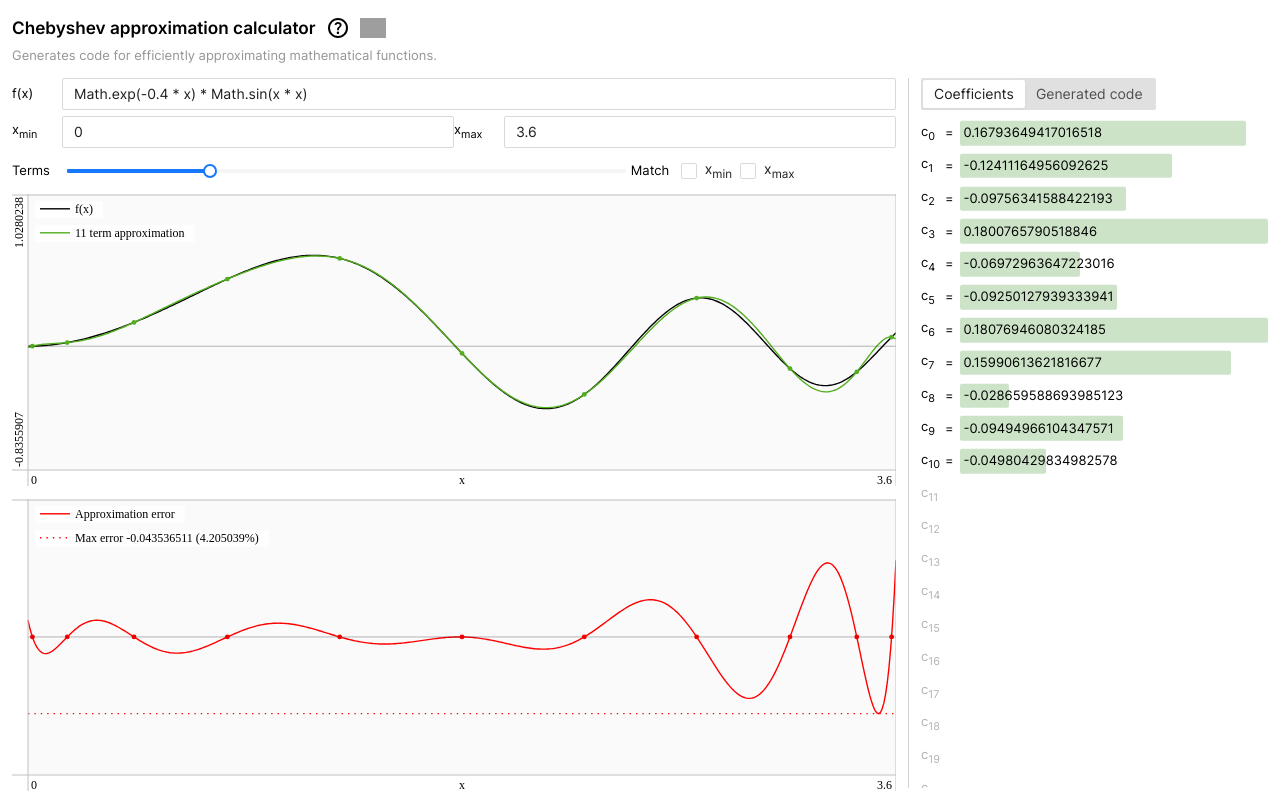
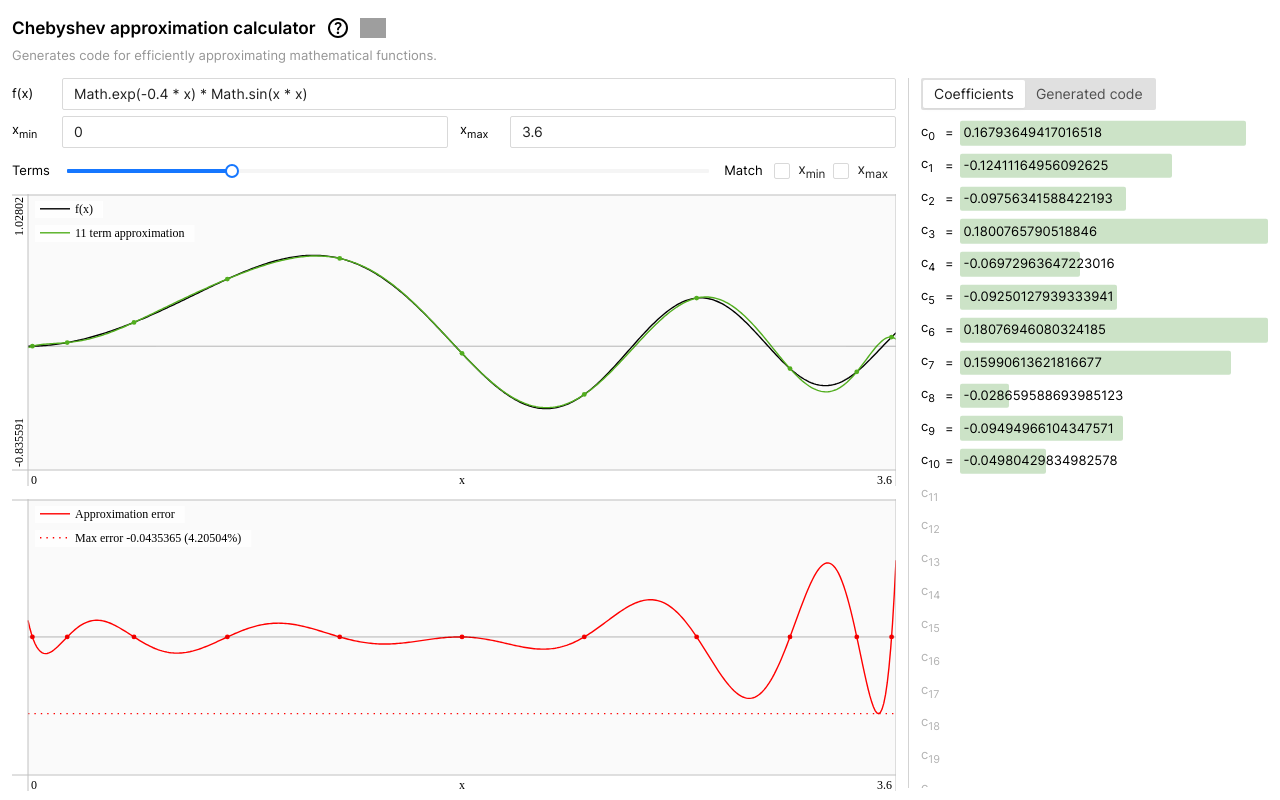
Before and after one commit to stuffmatic/chebyshev-calculator, a React (Vite) app: page / in a window 1280 px wide. Built offline with nearby package versions, Linux system fonts and the light colour scheme; grey boxes are pictures that could not be loaded.

Commit message:
layout fixes

```diff
--- a/src/App.tsx
+++ b/src/App.tsx
@@ -220,8 +220,6 @@ const App = () => {
             points: [
               { x: xMin, y: maxError }, { x: xMax, y: maxError }
             ]
-
-
           }
         ]
       }
@@ -278,16 +276,18 @@ const App = () => {
               <Input style={{ flex: 1 }} status={targetFunctionStringIsValid ? undefined : "error"} value={targetFunctionString} onChange={e => setTargetFunctionString(e.target.value)} placeholder="f(x) as a valid javascript expression" />
             </div>
 
-            <div id="x-min-input">
+            <div id="x-range-inputs-container">
+              <div id="x-min-input" >
                 <ControlLabel><span>x<sub>min</sub></span></ControlLabel>
                 <NumberInput value={xMin} valueIsValid={xMin < xMax} onChange={(value) => setXMin(value)} />
               </div>
-
               <div id="x-max-input">
                 <ControlLabel><span>x<sub>max</sub></span></ControlLabel>
                 <NumberInput value={xMax} valueIsValid={xMin < xMax} onChange={(value) => setXMax(value)} />
               </div>
+            </div>
 
+            <div id="order-slider-container">
               <div id="order-slider">
                 <ControlLabel>Terms</ControlLabel>
                 <Slider tooltip={{ open: false }} style={{ width: "100%" }} min={1} max={maxNumTerms} value={numTerms} onChange={e => setNumTerms(e)} />
@@ -296,6 +296,7 @@ const App = () => {
                 <ControlLabel>Match</ControlLabel>
                 <Checkbox disabled={numTerms <= 1} checked={matchLeft} onChange={() => setMatchLeft((prev) => !prev)}><span>x<sub>min</sub></span></Checkbox>
                 <Checkbox disabled={numTerms <= 1} checked={matchRight} onChange={() => setMatchRight((prev) => !prev)}><span>x<sub>max</sub></span></Checkbox>
+              </div>
             </div>
           </div>
           <div id="graphs-container">
--- a/src/index.scss
+++ b/src/index.scss
@@ -157,9 +157,9 @@ body,
 
 #gui-controls-bar {
 
-  display: flex;
-  flex-flow: row wrap;
-  justify-content: left;
+  // display: flex;
+  // flex-flow: row wrap;
+  // justify-content: left;
 
 }
 
@@ -177,41 +177,63 @@ $controlSpacing: 6px;
 }
 
 #endpoint-match-checkboxes {
-  width: 100%;
-  @media only screen and (min-width: $breakpoint-sm) {
-    width: 30%;
-  }
   display: flex;
   align-items: center;
   margin-bottom: $controlSpacing;
 }
 
+#x-range-inputs-container {
+  display: flex;
+  flex: 1;
+  flex-direction: column;
+  gap: 0;
+  @media only screen and (min-width: $breakpoint-sm) {
+    gap: 12px;
+    flex-direction: row;
+  }
+
+}
+
 #x-min-input {
-  width: 100%;
-  @media only screen and (min-width: $breakpoint-sm) {
-    width: 50%;
-  }
+  // width: 100%;
+  // @media only screen and (min-width: $breakpoint-sm) {
+  //   width: 50%;
+  // }
+  flex: 1;
   display: flex;
   align-items: center;
   margin-bottom: $controlSpacing;
 }
 
 #x-max-input {
-  width: 100%;
-  @media only screen and (min-width: $breakpoint-sm) {
+  // width: 100%;
+  // @media only screen and (min-width: $breakpoint-sm) {
 
-    width: 50%;
-  }
+    // width: 50%;
+  // }
+  flex: 1;
   box-sizing: border-box;
   display: flex;
   align-items: center;
   margin-bottom: $controlSpacing;
 }
 
+#order-slider-container {
+  flex: 1;
+  display: flex;
+  gap: 0;
+  flex-direction: column;
+  // background-color: red;
+  @media only screen and (min-width: $breakpoint-sm) {
+    gap: 10px;
+    flex-direction: row;
+  }
+}
+
 #order-slider {
-  width: 100%;
+  flex: 1;
   @media only screen and (min-width: $breakpoint-sm) {
-    width: 70%;
+
   }
 
   display: flex;
--- a/src/util/plot.ts
+++ b/src/util/plot.ts
@@ -65,7 +65,7 @@ const lineDashPattern = [graphLineWidth, 5]
 
 export const numberString = (number: number): string => {
     const exponential = Math.abs(number) < 0.0001 && number != 0
-    let result = exponential ? number.toExponential(6) : number.toPrecision(8)
+    let result = exponential ? number.toExponential(6) : number.toPrecision(6)
     while ((result.endsWith("0") || result.endsWith(".")) && !exponential) {
         result = result.slice(0, result.length - 1)
         if (result == "0") {
```
Also changed, not shown: 1 other file (tests, documents, lock files or other folders). Lines whose indentation alone changed are shown as unchanged.
